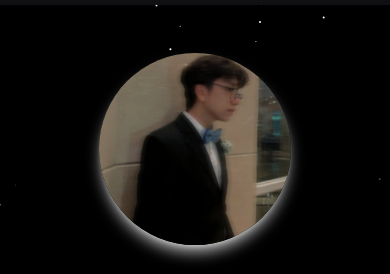
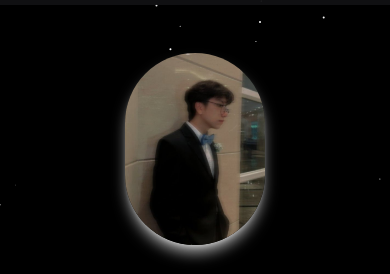
Before and after one commit to penggurin/Portfolio, a plain HTML site: page index.html in a window 390 px wide. Shown: the part 55-329 px from the top of the page. Drawn offline with nearby package versions, Linux system fonts and the light colour scheme.

Commit message:
Update index.html

```diff
--- a/index.html
+++ b/index.html
@@ -54,8 +54,8 @@
   <div class="max-w-6xl mx-auto px-4 sm:px-6 lg:px-24 py-12 sm:py-16 flex flex-col items-center gap-24" id="home">
     <!-- Hero -->
     <header class="bg-black flex flex-col lg:flex-row justify-center items-center w-full gap-8">
-      <div class="flex-shrink-0 mb-6 lg:mb-0">
-        <img src="main.jpg" class="h-48 w-48 sm:h-64 sm:w-64 md:h-[350px] md:w-[250px] rounded-full object-cover shadow-lg shadow-white/70 mx-auto" alt="Profile">
+      <div class=" lg:mb-0">
+        <img src="main.jpg" class="h-48  sm:h-64 sm:w-64 md:h-[350px] md:w-[250px] rounded-full object-cover shadow-lg shadow-white/70 mx-auto" alt="Profile">
       </div>
       <div class="flex flex-col justify-center items-center text-center">
         <h2 class="text-2xl text-white font-bold">Hello, I'm</h2>
```
